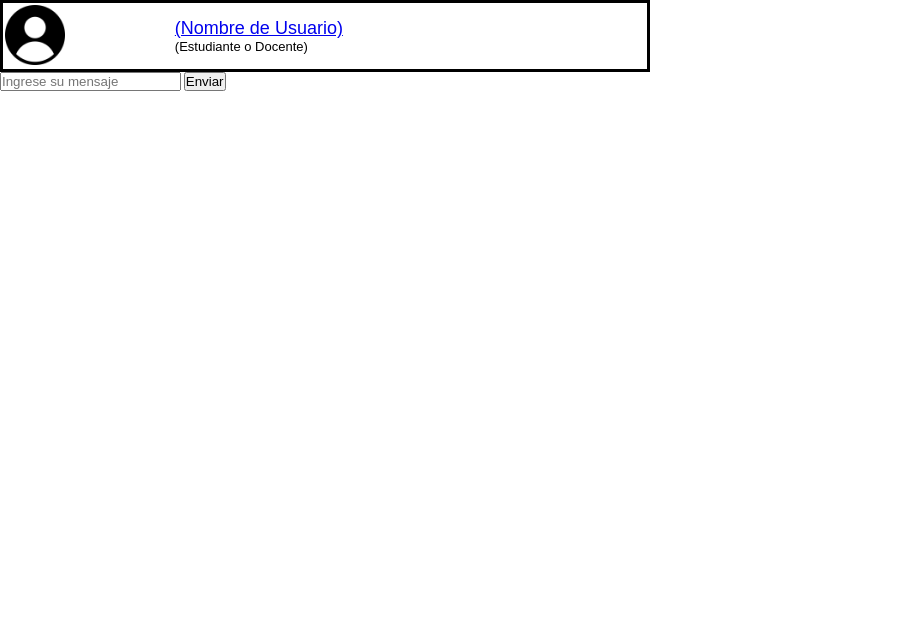
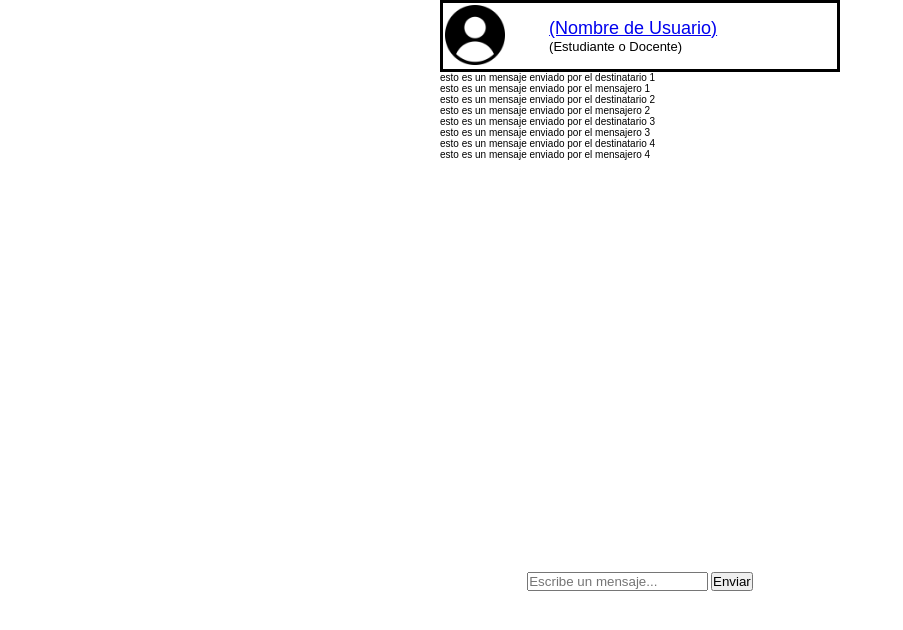
Before and after one commit to omellao/TI-tienda-online, a PHP site: page /Chat/chat.html in a window 1280 px wide. Shown: the top 630 px of the page, without its empty margins (0-903 px from the left). Run offline with PHP 8.4, Linux system fonts and the light colour scheme.

Commit message:
añadiendo front al chat

```diff
--- a/Chat/chat.html
+++ b/Chat/chat.html
@@ -1,7 +1,7 @@
 <!DOCTYPE html>
 <html lang="es">
     <head>
-        <title>Chat Gous</title>
+        <title>Sala de chat</title>
         <meta charset="UTF-8"/>
         <meta name="description" content="Chat de GOUS" />
         <meta name="viewport" content="width = devuice-widht,initial-scale=1.0" />
@@ -13,28 +13,49 @@
     <body>
         <script>
             function MuestraDatos(){
-                var mensaje="Mensaje enviado con exito";
-                    mensaje = mensaje+
-                alert(mensaje);
+
             }
         </script>
         <table class="table">
             <tr>
                 <td><img class="FUSR" src="/Imagenes/Usuario.png" alt="Foto de Usuario"</td>
                 <td class="descripcion">
-                    <ul class="Des ">
+                    <ul class="Des">
                         <li><a href="Perfil">(Nombre de Usuario)</a></li>
                         <p>(Estudiante o Docente)</p>
                     </ul>
                 </td>
             </tr>
         </table>
-        <div id="mensaje">
-
+        <div id="chatbox">
+            <div class="message destinatario">
+                <p>esto es un mensaje enviado por el destinatario 1</p>
+            </div>
+            <div class="message mensajero">
+                <p>esto es un mensaje enviado por el mensajero 1</p>
+            </div>
+            <div class="message destinatario">
+                <p>esto es un mensaje enviado por el destinatario 2</p>
+            </div>
+            <div class="message mensajero">
+                <p>esto es un mensaje enviado por el mensajero 2</p>
+            </div>
+            <div class="message destinatario">
+                <p>esto es un mensaje enviado por el destinatario 3</p>
+            </div>
+            <div class="message mensajero">
+                <p>esto es un mensaje enviado por el mensajero 3</p>
+            </div>
+            <div class="message destinatario">
+                <p>esto es un mensaje enviado por el destinatario 4</p>
+            </div>
+            <div class="message mensajero">
+                <p>esto es un mensaje enviado por el mensajero 4</p>
+            </div>
         </div>
         <div>
-            <form action="#" onsubmit="MuestraDatos(this)">
-                <input type="text" name="mensaje" id="msj" placeholder="Ingrese su mensaje">
+            <form action="#" method="POST">
+                <input type="text" name="mensaje" id="msj" placeholder="Escribe un mensaje...">
                 <input type="submit" name="enviar" value="Enviar">
             </form>
         </div>
--- a/Chat/style.css
+++ b/Chat/style.css
@@ -8,6 +8,12 @@ html{
     font-size: 62.5%;
 }
 
+body {
+    display: flex;
+    flex-direction: column;
+    align-items: center;
+}
+
 .FUSR {
     height: 60px;
     width: 60px;
@@ -15,7 +21,7 @@ html{
 .table{
     border: 3px solid black;
     justify-content: space-evenly;
-    width: 650px;
+    width: 400px;
 }
 
 .descripcion{
@@ -29,3 +35,8 @@ html{
 .Des p{
     font-size: 1.3rem;
 }
+
+#chatbox {
+    width: 400px;
+    height: 500px;
+}
```
